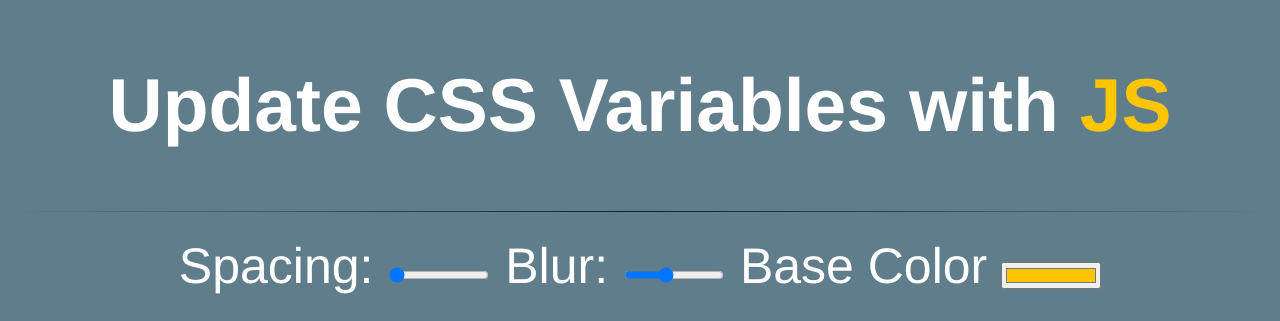
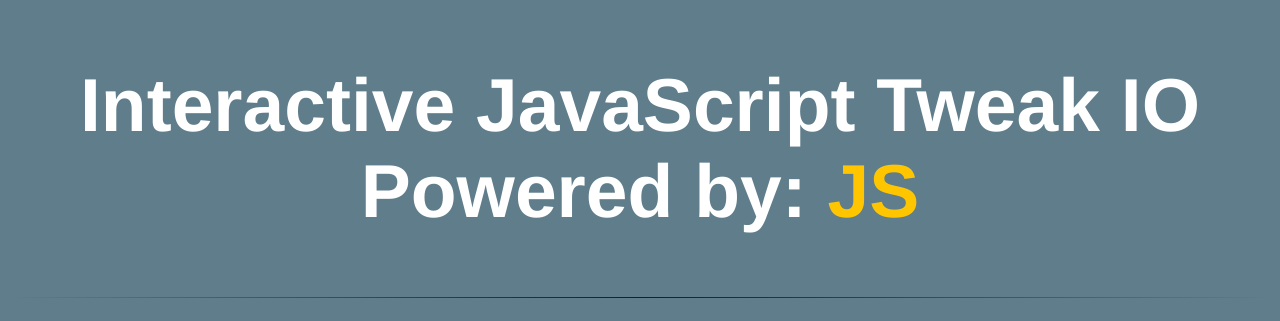
Before and after one commit to daviddadev/css-variables-javascript4, a plain HTML site: page index.html in a window 1280 px wide. Shown: the top 321 px of the page. Drawn offline with Linux system fonts and the light colour scheme.

Commit message:
fixed title

```diff
--- a/index.html
+++ b/index.html
@@ -9,7 +9,7 @@
 </head>
 
 <body>
-  <h2>Update CSS Variables with <span class='hl'>JS</span></h2>
+  <h2>Interactive JavaScript Tweak IO Powered by: <span class='hl'>JS</span></h2>
   <hr class="style">
 
   <div class="controls">
```
